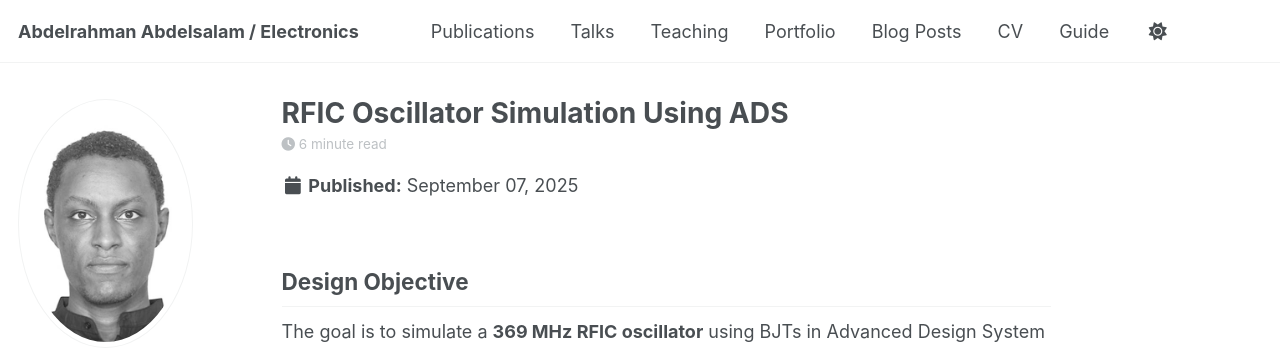
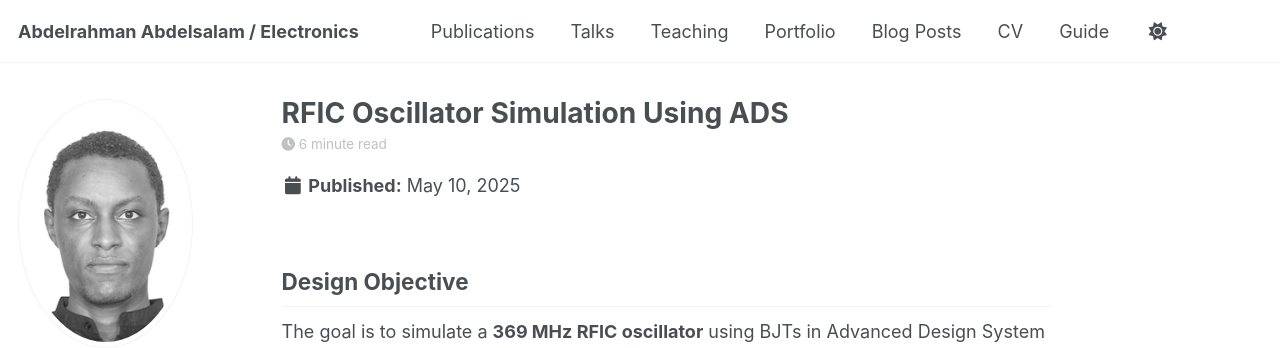
Before and after one commit to abdelrahman-dip/abdelrahmanosman.github.io, a Jekyll site: the page built from _posts/2025-09-16-blog-post-2.md, in a window 1280 px wide and 900 px high. Shown: the top 348 px of the window. Built offline with Jekyll 4.4.1, drawn with Linux system fonts in a browser that asks for light colours; some web fonts are replaced; a script that is not in the unit is left out.

Commit message:
Update 2025-09-16-blog-post-2.md

```diff
--- a/_posts/2025-09-16-blog-post-2.md
+++ b/_posts/2025-09-16-blog-post-2.md
@@ -1,6 +1,6 @@
 ---
 title: "RFIC Oscillator Simulation Using ADS"
-date: 2025-09-07
+date: 2025-05-10
 permalink: /posts/2025/09/rfic-oscillator/
 tags:
   - RFIC
```
